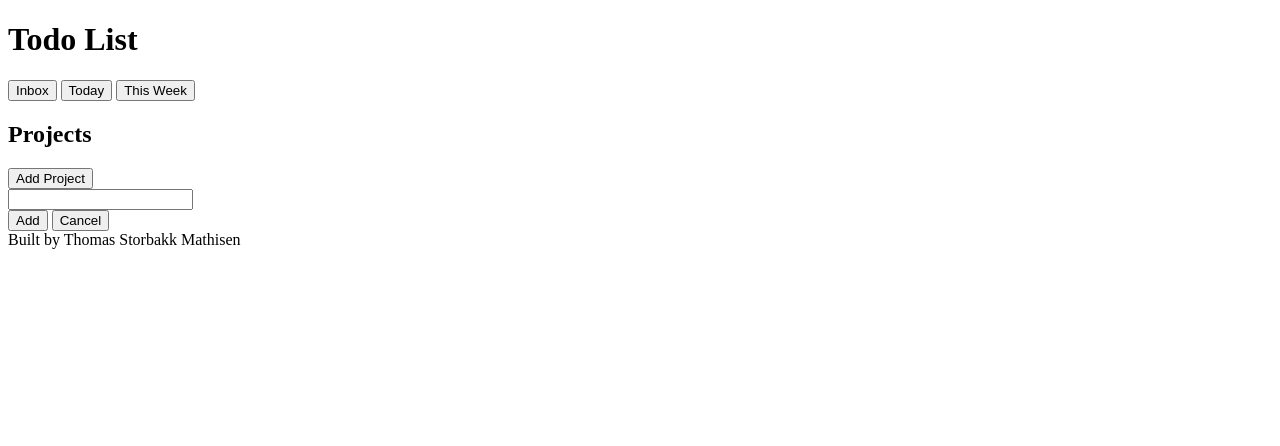
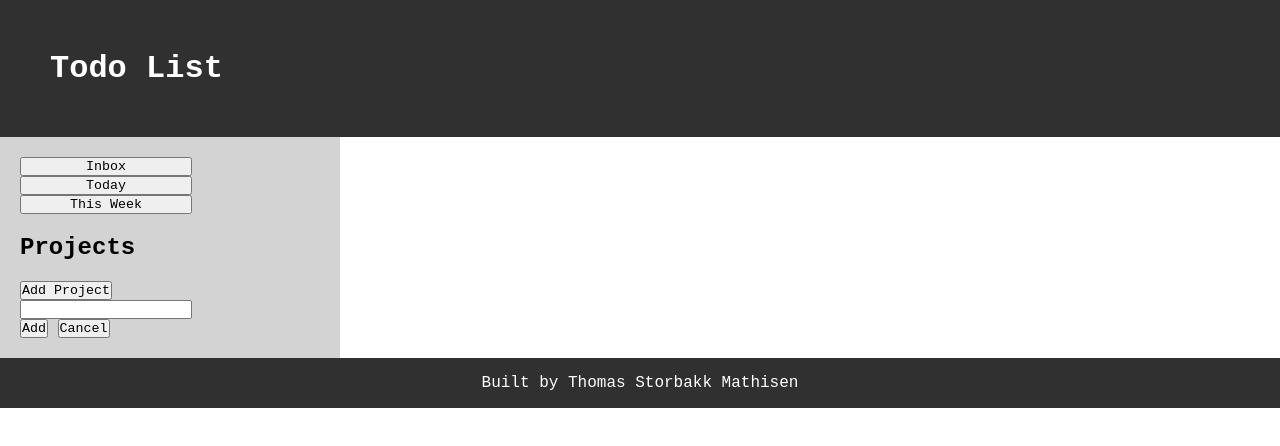
Before and after one commit to ThomassMathisen/todo-list, a website: page dist/index.html in a window 1280 px wide. Drawn offline with Linux system fonts and the light colour scheme.

Commit message:
Added basic look of site with CSS

```diff
--- a/dist/index.html
+++ b/dist/index.html
@@ -17,12 +17,15 @@
         <nav class="nav" id="nav">
             <div class="default-list">
                 <button class="button-default" id="button-inbox">
+                    <i class="fas fa-inbox"></i>
                     Inbox
                 </button>
                 <button class="button-default" id="button-today">
+                    <i class="fas fa-day"></i>
                     Today
                 </button>
                 <button class="button-default" id="button-week">
+                    <i class="fas fa-week"></i>
                     This Week
                 </button>
             </div>
@@ -30,6 +33,7 @@
             <h1 class="project-title">Projects</h1>
             <div class="project-list" id="project-list"></div>
             <button class="add-project" id="add-project">
+                <i class="fas fa-plus"></i>
                 Add Project
             </button>
             <div class="add-form">
@@ -55,6 +59,5 @@
     <footer class="footer">
         Built by Thomas Storbakk Mathisen
     </footer>
-
 </body>
 </html>
--- a/dist/styles.css
+++ b/dist/styles.css
@@ -0,0 +1,53 @@
+* {
+    font-family: 'Courier New', Courier, monospace;
+    margin: 0;
+    padding: 0;
+}
+
+body {
+    height: 100vh;
+    width: 100vw;
+}
+
+.header, .footer {
+    background-color: #303030;
+    color: white;
+}
+
+.header {
+    display: flex;
+    align-items: center;
+    justify-content: space-between;
+    padding: 50px;
+}
+
+.footer {
+    display: flex;
+    justify-content: center;
+    align-items: center;
+    height: 50px;
+    left: 0;
+    bottom: 0;
+
+}
+
+main {
+    background-color: lightgray;
+    max-width: 300px;
+    display: flex;
+    padding: 20px;
+}
+
+.default-list {
+    display: flex;
+    flex-direction: column;
+    padding-bottom: 20px;
+}
+
+.project-list{
+    padding-top: 20px;
+}
+
+.project-preview {
+    background-color: white;
+}
```
